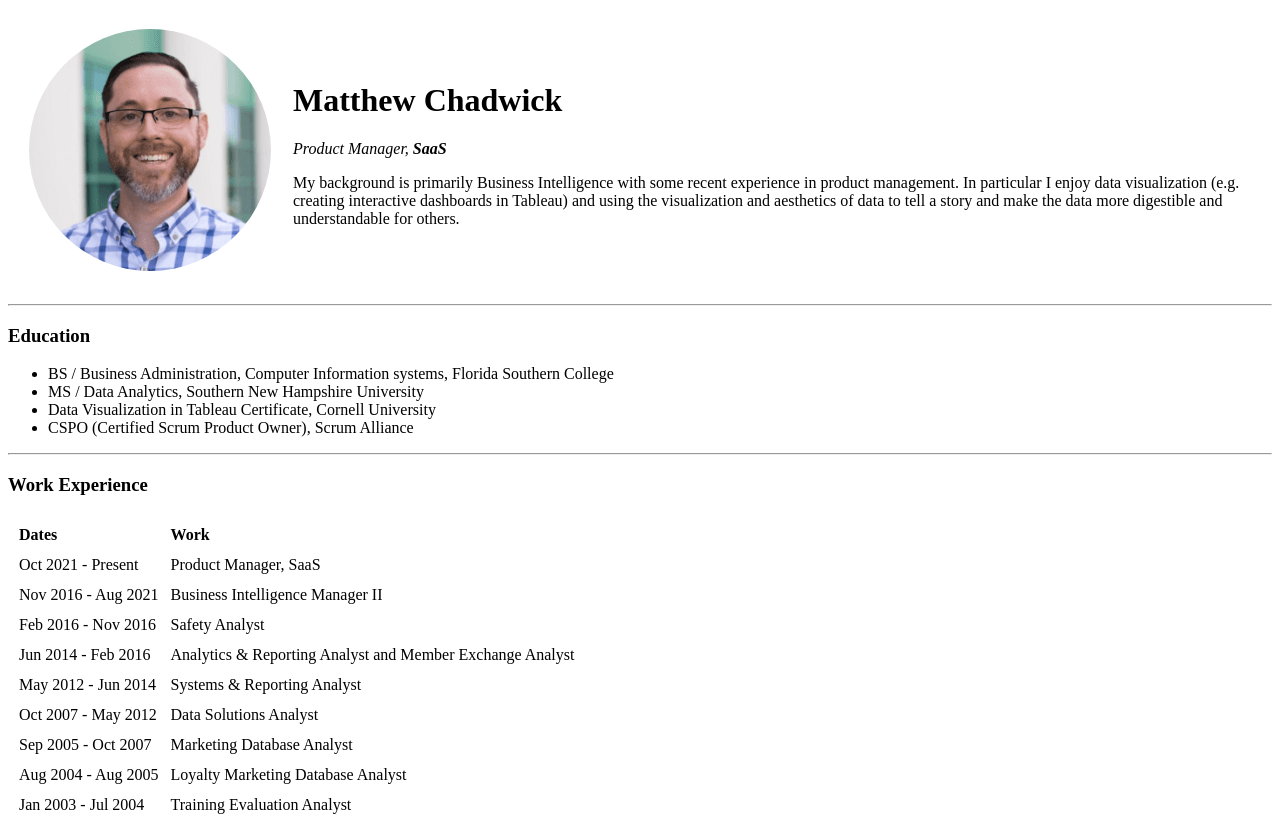
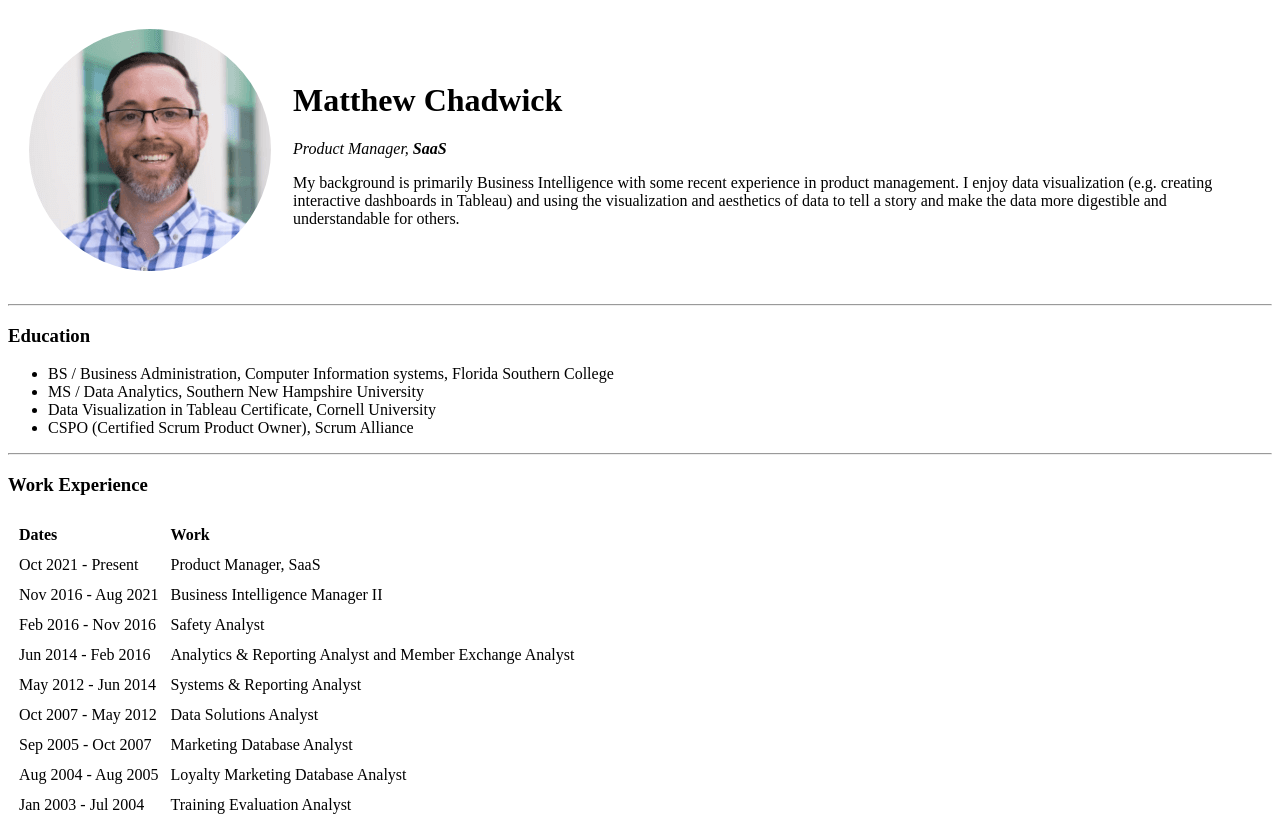
Before and after one commit to mchadwick143/cv, a plain HTML site: page index.html in a window 1280 px wide. Shown: the top 828 px of the page. Drawn offline with Linux system fonts and the light colour scheme.

Commit message:
Update background text

```diff
--- a/index.html
+++ b/index.html
@@ -15,7 +15,7 @@
                 <h1>Matthew Chadwick</h1>
                 <p><em> Product Manager,<strong> SaaS </strong></em> </p>
                 <p> My background is primarily Business Intelligence with some recent experience in product
-                    management. In particular I enjoy data visualization (e.g. creating interactive dashboards in
+                    management. I enjoy data visualization (e.g. creating interactive dashboards in
                     Tableau) and
                     using
                     the
```
